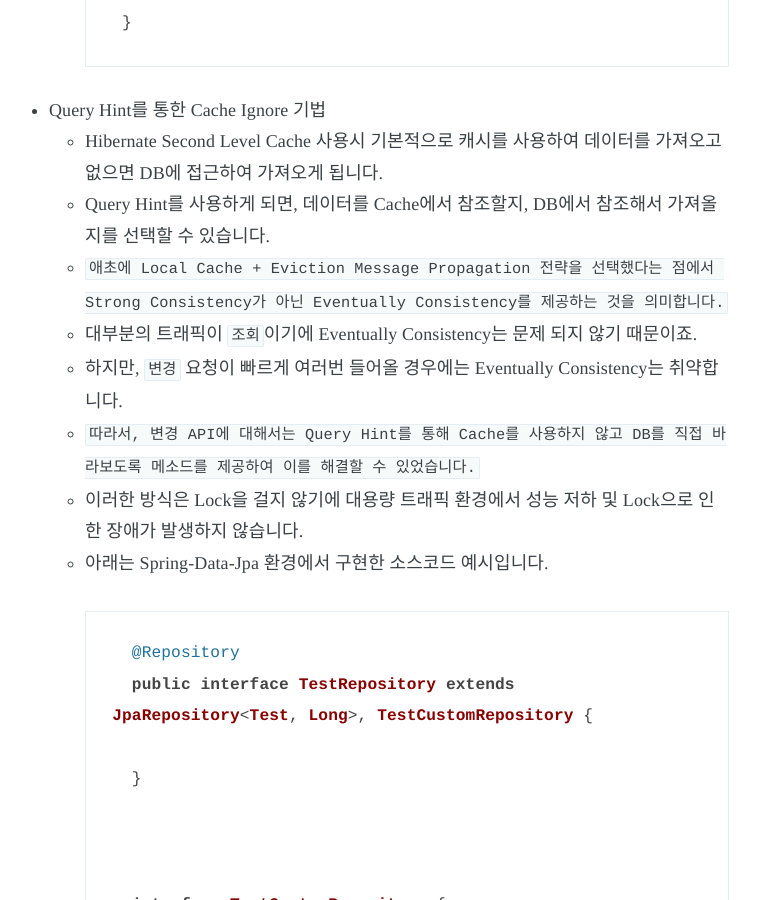
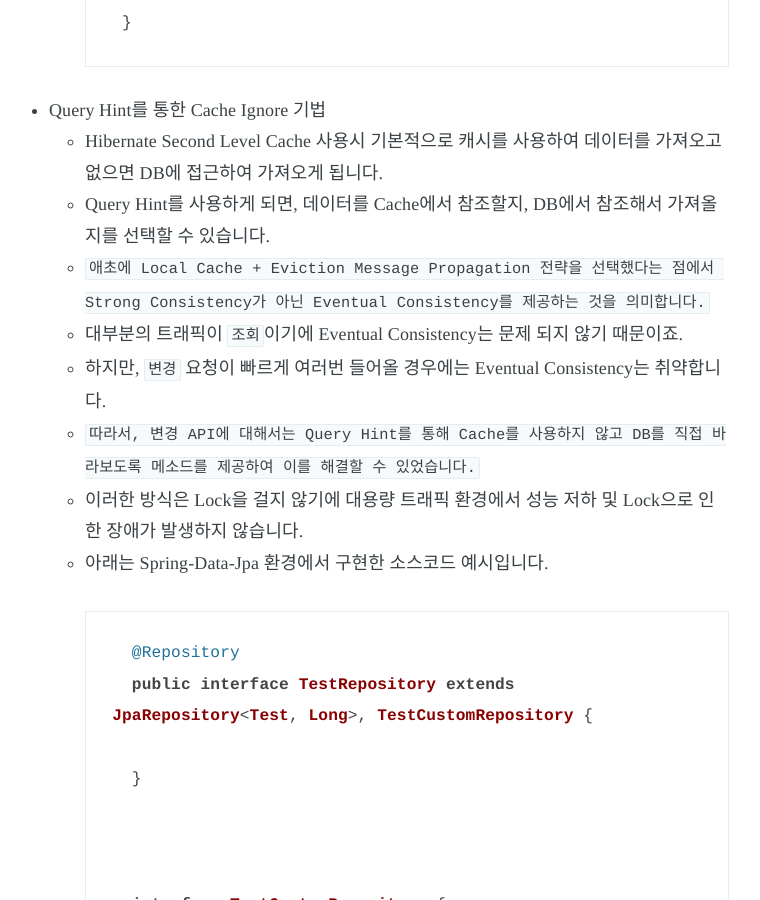
Before and after one commit to pkgonan/pkgonan.github.io, a Jekyll site: the page built from _posts/2019-03-01-hazelcast-hibernate-second-level-cache-troubleshooting.md, in a window 1280 px wide and 900 px high, scrolled down 7558 px. Shown: the whole window, without its empty margins (266-1026 px from the left). Built offline with Jekyll 4.4.1, drawn with Linux system fonts in a browser that asks for light colours; nearby versions of some CDN libraries; some web fonts are replaced; some of the changed text lies outside the part shown.

Commit message:
오타 수정

```diff
--- a/_posts/2019-03-01-hazelcast-hibernate-second-level-cache-troubleshooting.md
+++ b/_posts/2019-03-01-hazelcast-hibernate-second-level-cache-troubleshooting.md
@@ -10,7 +10,7 @@
 ---
 
 ## 목적
-* [Hazelcast를 구현체로 Hibernate Second Level Cache를 적용하여 성능 튜닝](https://pkgonan.github.io/2018/10/hazelcast-hibernate-second-level-cache) 이후 발생했던 Eventually Consistency로 인한 데이터 불일치 이슈의 해결.
+* [Hazelcast를 구현체로 Hibernate Second Level Cache를 적용하여 성능 튜닝](https://pkgonan.github.io/2018/10/hazelcast-hibernate-second-level-cache) 이후 발생했던 Eventual Consistency로 인한 데이터 불일치 이슈의 해결.
 
 
 ## 배경
@@ -59,7 +59,7 @@
 * Lock
 * Cache Concurrency Strategy
 * Strong Consistency
-* Eventually Consistency
+* Eventual Consistency
 
 
 ## 해결 방안의 분석
@@ -161,9 +161,9 @@
 * Query Hint를 통한 Cache Ignore 기법
     * Hibernate Second Level Cache 사용시 기본적으로 캐시를 사용하여 데이터를 가져오고 없으면 DB에 접근하여 가져오게 됩니다.
     * Query Hint를 사용하게 되면, 데이터를 Cache에서 참조할지, DB에서 참조해서 가져올지를 선택할 수 있습니다.
-    * `애초에 Local Cache + Eviction Message Propagation 전략을 선택했다는 점에서 Strong Consistency가 아닌 Eventually Consistency를 제공하는 것을 의미합니다.`
-    * 대부분의 트래픽이 `조회`이기에 Eventually Consistency는 문제 되지 않기 때문이죠.
-    * 하지만, `변경` 요청이 빠르게 여러번 들어올 경우에는 Eventually Consistency는 취약합니다.
+    * `애초에 Local Cache + Eviction Message Propagation 전략을 선택했다는 점에서 Strong Consistency가 아닌 Eventual Consistency를 제공하는 것을 의미합니다.`
+    * 대부분의 트래픽이 `조회`이기에 Eventual Consistency는 문제 되지 않기 때문이죠.
+    * 하지만, `변경` 요청이 빠르게 여러번 들어올 경우에는 Eventual Consistency는 취약합니다.
     * `따라서, 변경 API에 대해서는 Query Hint를 통해 Cache를 사용하지 않고 DB를 직접 바라보도록 메소드를 제공하여 이를 해결할 수 있었습니다.`
     * 이러한 방식은 Lock을 걸지 않기에 대용량 트래픽 환경에서 성능 저하 및 Lock으로 인한 장애가 발생하지 않습니다.
     * 아래는 Spring-Data-Jpa 환경에서 구현한 소스코드 예시입니다.
@@ -218,8 +218,8 @@
 
 ## 마치며
 * Redis 같은 Write Endpoint가 한 곳인 Cache는 Cache Eviction Propagation Timing에 대해서는 크게 고려하지 않아도 된다.
-* 위와 같은 Local Cache + Cache Eviction Propagation 전략을 사용할 경우에는 Eventually Consistency에 대해 반드시 고려해야 할 것이다.
-* Strong Consistency & Eventually Consistency에 대해 다시 한번 생각해보는 좋은 계기가 된것 같다.
+* 위와 같은 Local Cache + Cache Eviction Propagation 전략을 사용할 경우에는 Eventual Consistency에 대해 반드시 고려해야 할 것이다.
+* Strong Consistency & Eventual Consistency에 대해 다시 한번 생각해보는 좋은 계기가 된것 같다.
 * 그리고 분산 환경에서의 동시성 전략에 대해서도 고민해보는 좋은 시간이 되었던 것 같다.
 
 
```
